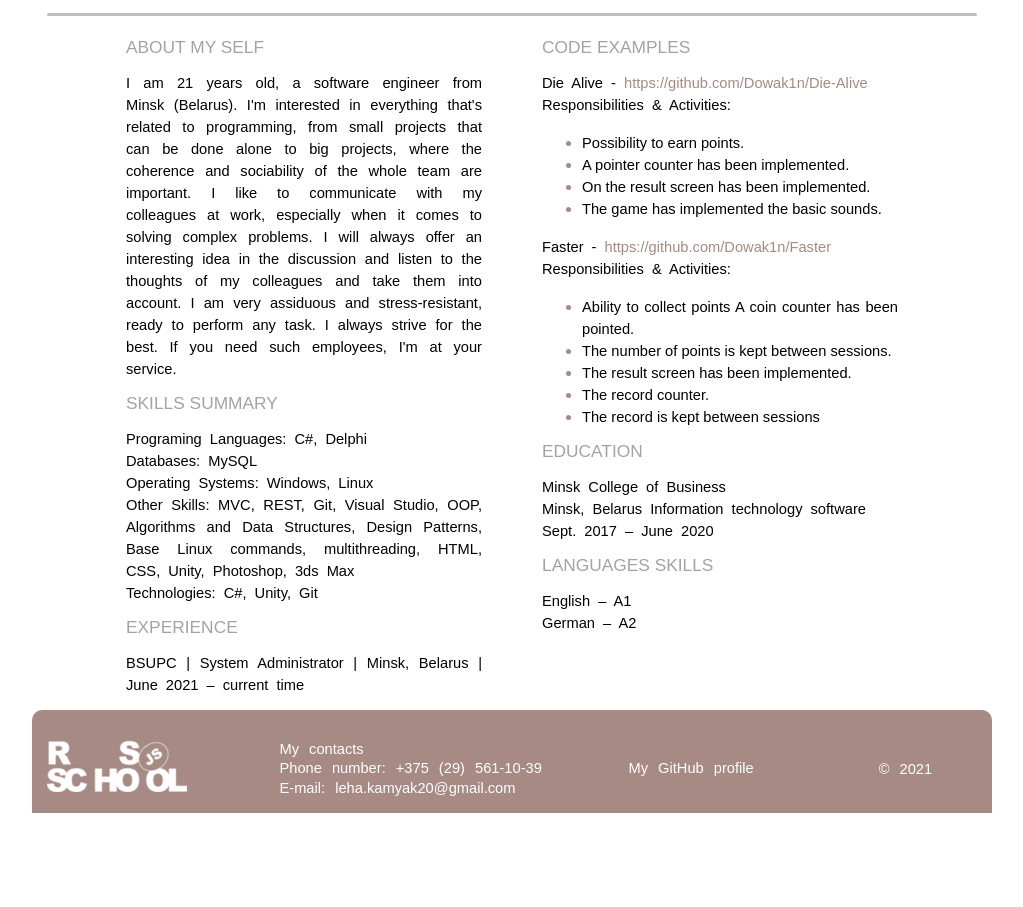
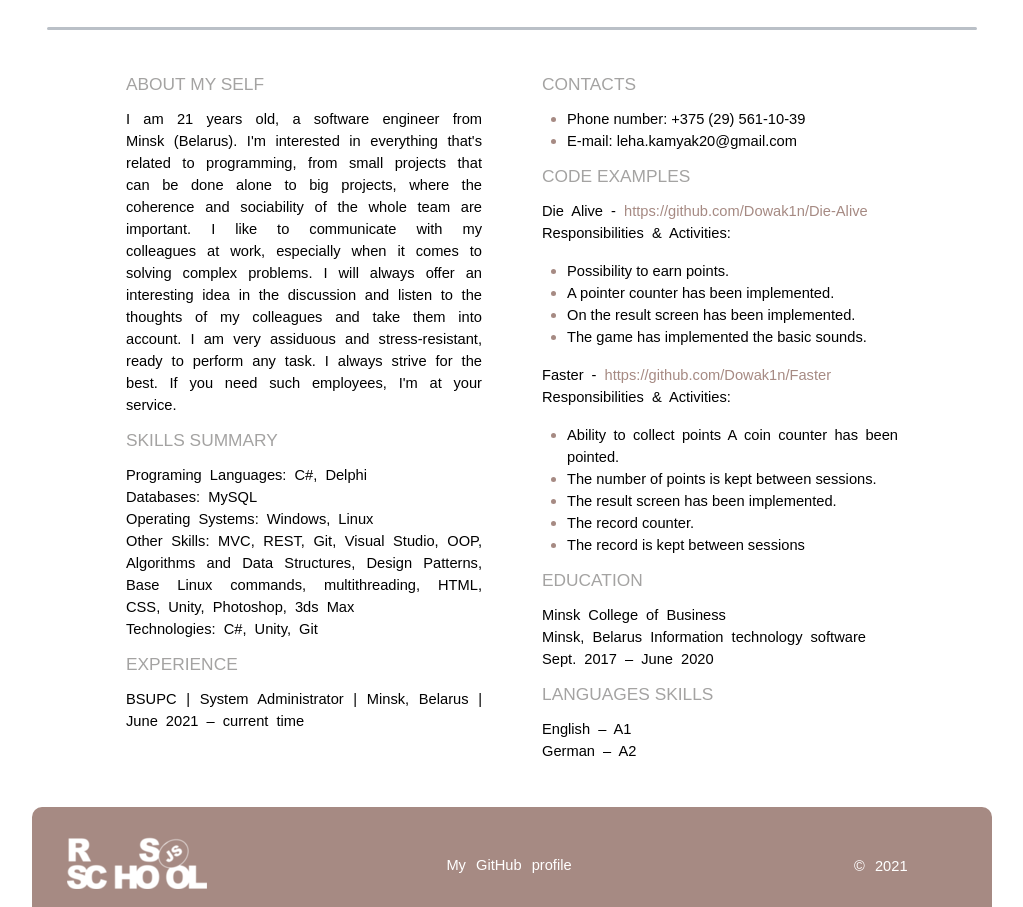
Before and after one commit to Dowak1n/rsschool-cv, a plain HTML site: page index.html in a window 1280 px wide. Shown: the part 365-1272 px from the top of the page, without its empty margins (128-1151 px from the left). Before the commit the page ends 1178 px from the top, so only its background shows below. Drawn offline with Linux system fonts and the light colour scheme.

Commit message:
refactor: rename some tegs and change css class names

```diff
--- a/index.html
+++ b/index.html
@@ -6,7 +6,7 @@
   <meta charset="UTF-8">
   <meta http-equiv="X-UA-Compatible" content="IE=edge">
   <meta name="viewport" content="width=device-width, initial-scale=1.0">
-  <title>Document</title>
+  <title>RS-SCHOOL</title>
 </head>
 
 
@@ -50,6 +50,15 @@
       </div>
 
       <div class="col-6">
+
+        <div class="col-12">
+          <h3>CONTACTS</h3>
+          <ul>
+            <li><span>Phone number: +375 (29) 561-10-39</span></li>
+            <li><span>E-mail: leha.kamyak20@gmail.com</span></li>
+          </ul>
+        </div>
+
         <div class="col-12">
           <h3>CODE EXAMPLES</h3>
           <p>Die Alive - <a href="https://github.com/Dowak1n/Die-Alive">https://github.com/Dowak1n/Die-Alive</a><br> Responsibilities & Activities:</p>
@@ -79,22 +88,20 @@
           <h3>LANGUAGES SKILLS</h3>
           <p>English – A1<br> German – A2</p>
         </div>
+
       </div>
     </div>
   </main>
 
   <footer>
 
-    <a href="https://rs.school/js/" class="fl">
+    <a href="https://rs.school/js/" class="flex-33">
       <img src="./images/rs.png" alt="Rs_school">
     </a>
-    <div class="fl50 aww">
-      My contacts<br> Phone number: +375 (29) 561-10-39<br> E-mail: leha.kamyak20@gmail.com
-    </div>
 
-    <a class="aw fl15" href="https://github.com/Dowak1n"><br>My GitHub profile</a>
+    <a class="link-highlight flex-14" href="https://github.com/Dowak1n"><br>My GitHub profile</a>
 
-    <p class="aww fl10">© 2021</p>
+    <p class="text-decoration flex-26">© <time>2021</time></p>
 
   </footer>
 </body>
--- a/styles/style.css
+++ b/styles/style.css
@@ -8,11 +8,17 @@ body {
   margin: 0;
 }
 
+main {
+  margin-bottom: 30px;
+}
+
 hr {
   border: none;
   background-color: #cfd6dd;
   border-radius: 5px;
   border-top: 3px solid rgba(0, 0, 0, .1);
+  margin-top: 30px;
+  margin-bottom: 30px;
 }
 
 footer {
@@ -100,26 +106,10 @@ h3 {
   color: #a4a3a2;
 }
 
-.head {
-  margin-top: -50px;
-  margin-left: 430px;
-  margin-right: 430px;
-  flex: 0 0 auto;
-  background-color: #3498DB;
-}
-
 p {
   font: 11pt/10pt sans-serif;
   word-spacing: 4px;
   line-height: 150%;
-}
-
-.pw {
-  font: 11pt/10pt sans-serif;
-  text-align: left;
-  word-spacing: 4px;
-  line-height: 150%;
-  color: white;
 }
 
 .round {
@@ -134,12 +124,6 @@ p {
   flex-wrap: wrap;
   margin-left: -15px;
   margin-right: -15px;
-}
-
-.row_1 {
-  display: flex;
-  margin-left: 15px;
-  margin-right: 15px;
 }
 
 .info {
@@ -166,19 +150,9 @@ p {
   flex: 0 0 50%;
 }
 
-.col-12 {
-  max-width: 100%;
-  flex: 0 0 100%;
-}
-
-.vl {
-  border-left: 5px solid #cfd6dd;
-  border-radius: 5px;
-  height: 500px;
-}
-
 li {
   color: #a68a83;
+  margin-left: -15px;
 }
 
 span {
@@ -211,7 +185,7 @@ a:focus:after {
   width: 100%;
 }
 
-.aww {
+.text-decoration {
   text-decoration: none;
   color: #ffffff;
   font: 11pt/10pt sans-serif;
@@ -220,7 +194,7 @@ a:focus:after {
   padding-top: 15px;
 }
 
-.aw {
+.link-highlight {
   text-decoration: none;
   color: #ffffff;
   font: 11pt/10pt sans-serif;
@@ -228,7 +202,7 @@ a:focus:after {
   line-height: 130%;
 }
 
-.aw:after {
+.link-highlight:after {
   display: block;
   position: absolute;
   left: 0;
@@ -239,27 +213,25 @@ a:focus:after {
   transition: width 0.3s ease-out;
 }
 
-.aw:hover:after,
-.aw:focus:after {
+.link-highlight:hover:after,
+.link-highlight:focus:after {
   width: 100%;
 }
 
-.fl {
-  flex: 0 0 25%;
+.flex-33 {
+  flex: 0 0 33%;
+  margin-left: 20px;
 }
 
-.fl15 {
+.flex-14 {
   flex: 0 0 14%;
   padding-top: 15px;
   margin-left: 70px;
+  text-align: center;
 }
 
-.fl10 {
-  flex: 0 0 30%;
+.flex-26 {
+  flex: 0 0 26%;
   padding-top: 20px;
-  margin-left: 120px;
+  margin-left: 280px;
 }
-
-.fl50 {
-  flex: 0 0 30%;
-}
```
